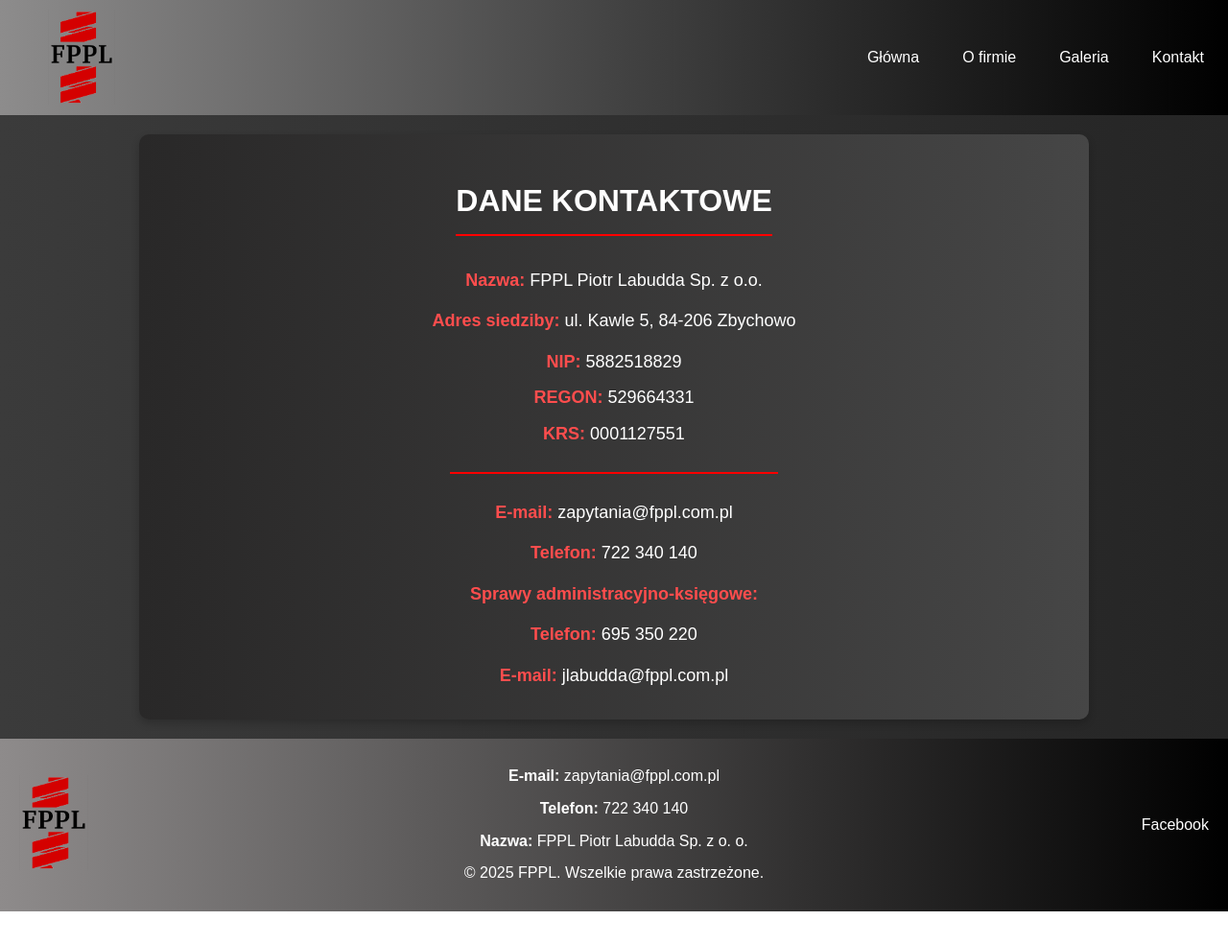
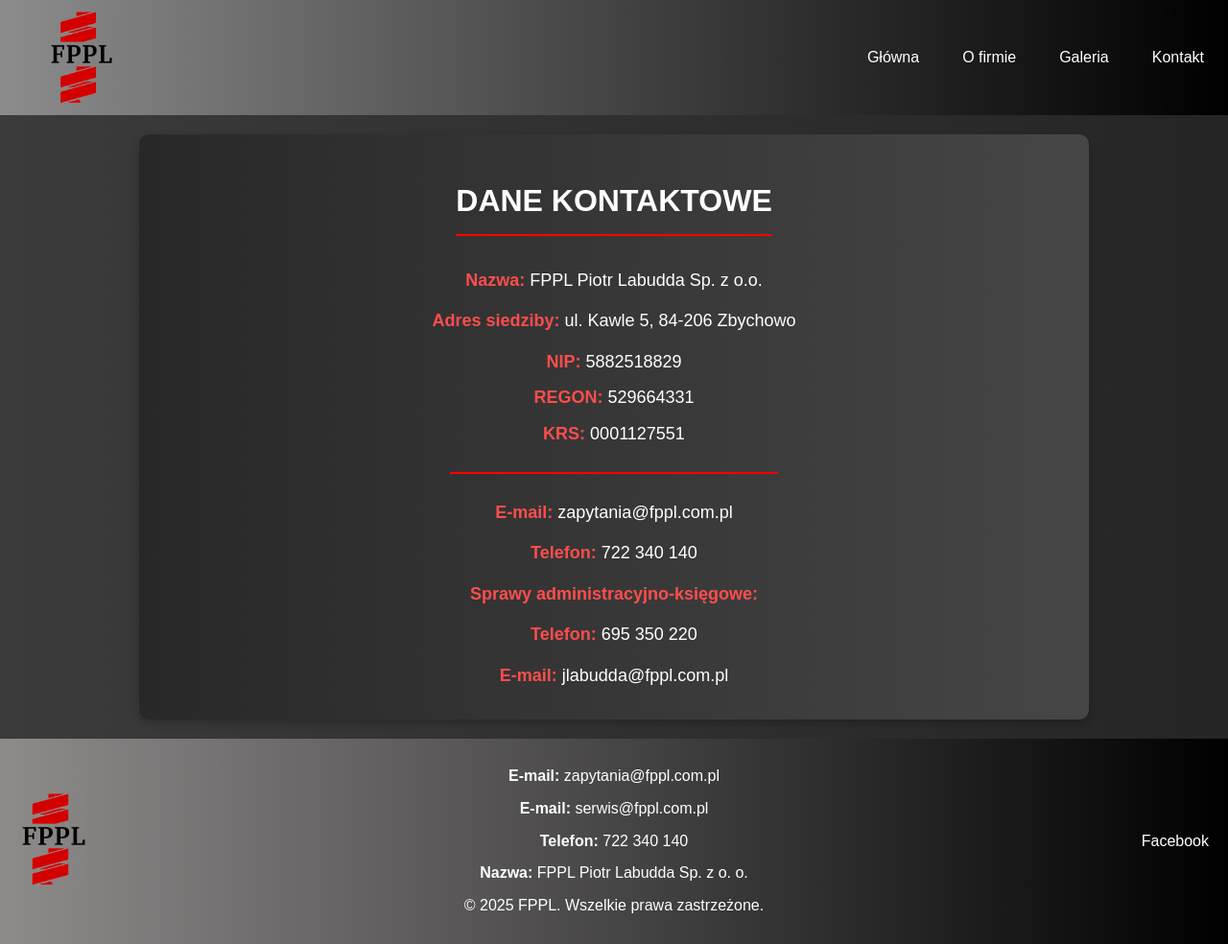
Before and after one commit to Sebarmagedon/FPPL, a plain HTML site: page kontakt.html in a window 1280 px wide and 984 px high. Shown: the whole page at 96% size. Drawn offline with Linux system fonts and the light colour scheme.

Commit message:
Add service email contact to kontakt.html
Added a second email contact for service inquiries.

```diff
--- a/kontakt.html
+++ b/kontakt.html
@@ -42,6 +42,7 @@
         </div>
         <div class="footer-center">
             <p><strong>E-mail:</strong> <a href="mailto:zapytania@fppl.com.pl" class="email-link">zapytania@fppl.com.pl</a></p>
+            <p><strong>E-mail:</strong> <a href="mailto:serwis@fppl.com.pl" class="email-link">serwis@fppl.com.pl</a></p>
             <p><strong>Telefon:</strong> 722 340 140</p>
             <p><strong>Nazwa:</strong> FPPL Piotr Labudda Sp. z o. o.</p>
             <p>&copy; 2025 FPPL. Wszelkie prawa zastrzeżone.</p>
@@ -51,4 +52,5 @@
         </div>
     </div>
 </body>
+
 </html>
```
